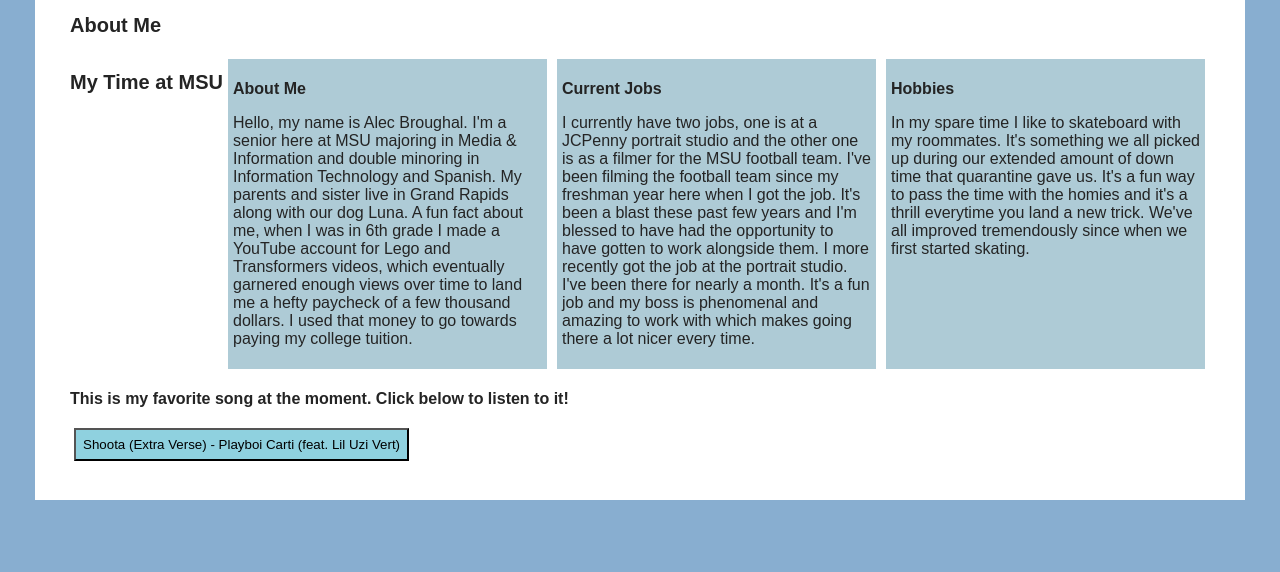
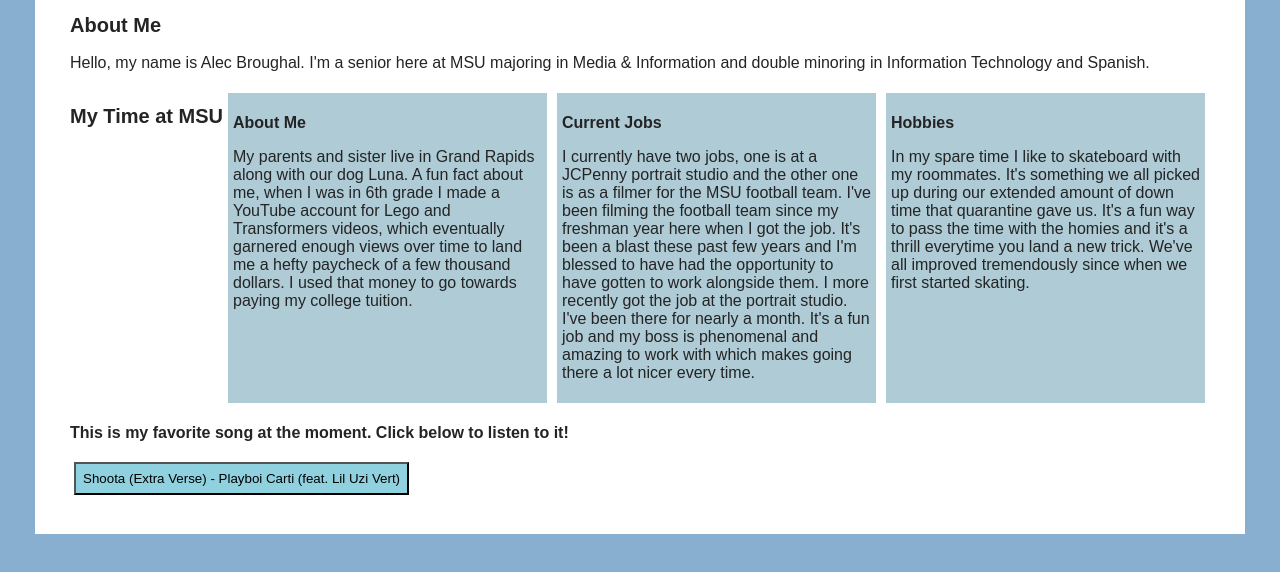
Before and after one commit to broughal/mi349_final, a plain HTML site: page index.html in a window 1280 px wide. Shown: the part 198-770 px from the top of the page. Drawn offline with Linux system fonts and the light colour scheme.

Commit message:
Update index.html

```diff
--- a/index.html
+++ b/index.html
@@ -23,7 +23,7 @@
 
     <section id="aboutMe">
         <h2>About Me</h2>
-
+        <p>Hello, my name is Alec Broughal. I'm a senior here at MSU majoring in Media & Information and double minoring in Information Technology and Spanish. </p>
 
     </section>
 
@@ -31,7 +31,7 @@
         <h2>My Time at MSU</h2>
         <article>
             <h3>About Me</h3>
-            <div class="intro"></div><p>Hello, my name is Alec Broughal. I'm a senior here at MSU majoring in Media & Information and double minoring in Information Technology and Spanish. My parents and sister live in Grand Rapids along with our dog Luna. A fun fact about me, when I was in 6th grade I made a YouTube account for Lego and Transformers videos, which eventually garnered enough views over time to land me a hefty paycheck of a few thousand dollars. I used that money to go towards paying my college tuition.</p>
+            <div class="intro"></div><p> My parents and sister live in Grand Rapids along with our dog Luna. A fun fact about me, when I was in 6th grade I made a YouTube account for Lego and Transformers videos, which eventually garnered enough views over time to land me a hefty paycheck of a few thousand dollars. I used that money to go towards paying my college tuition.</p>
         </article>
         <article>
             <h3>Current Jobs</h3>
```
